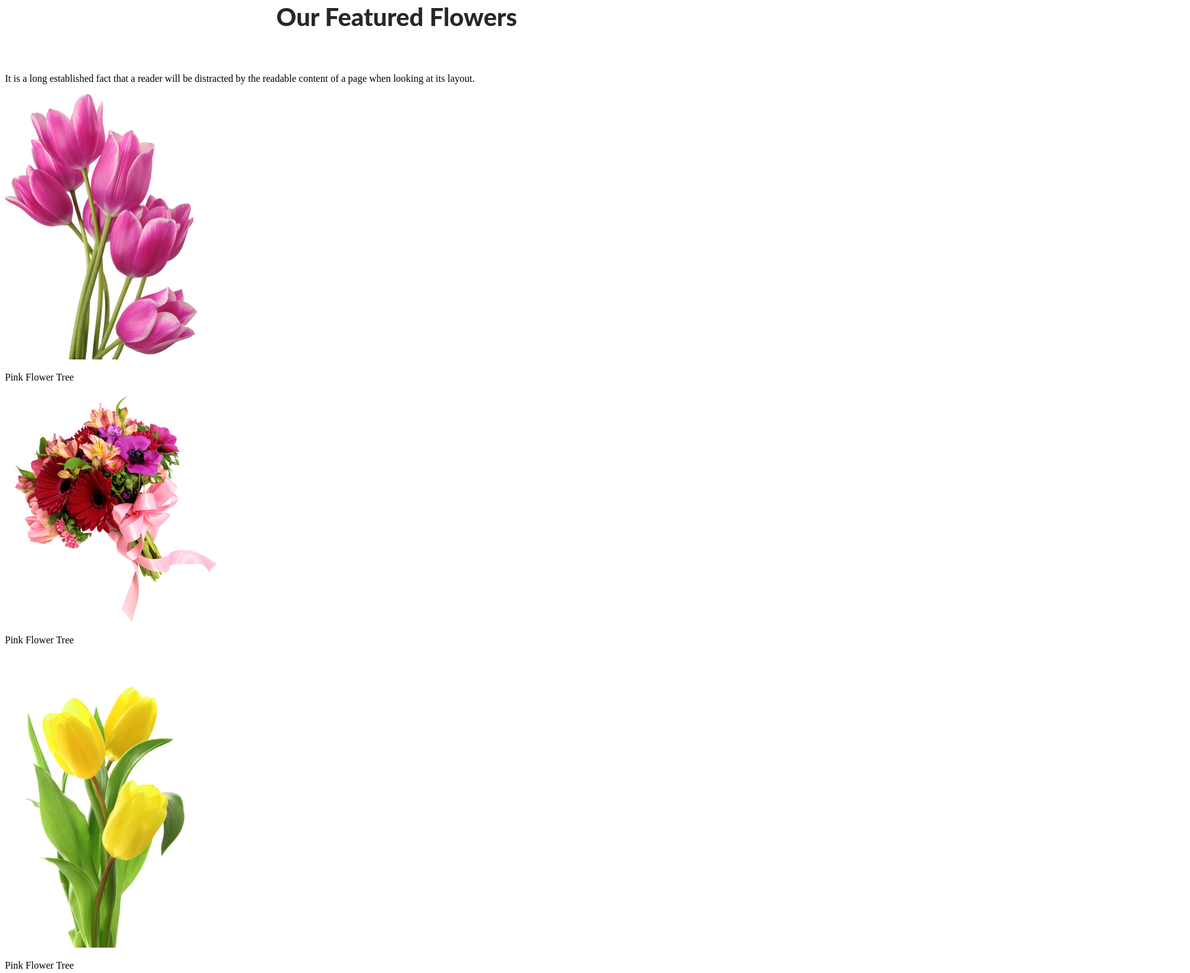
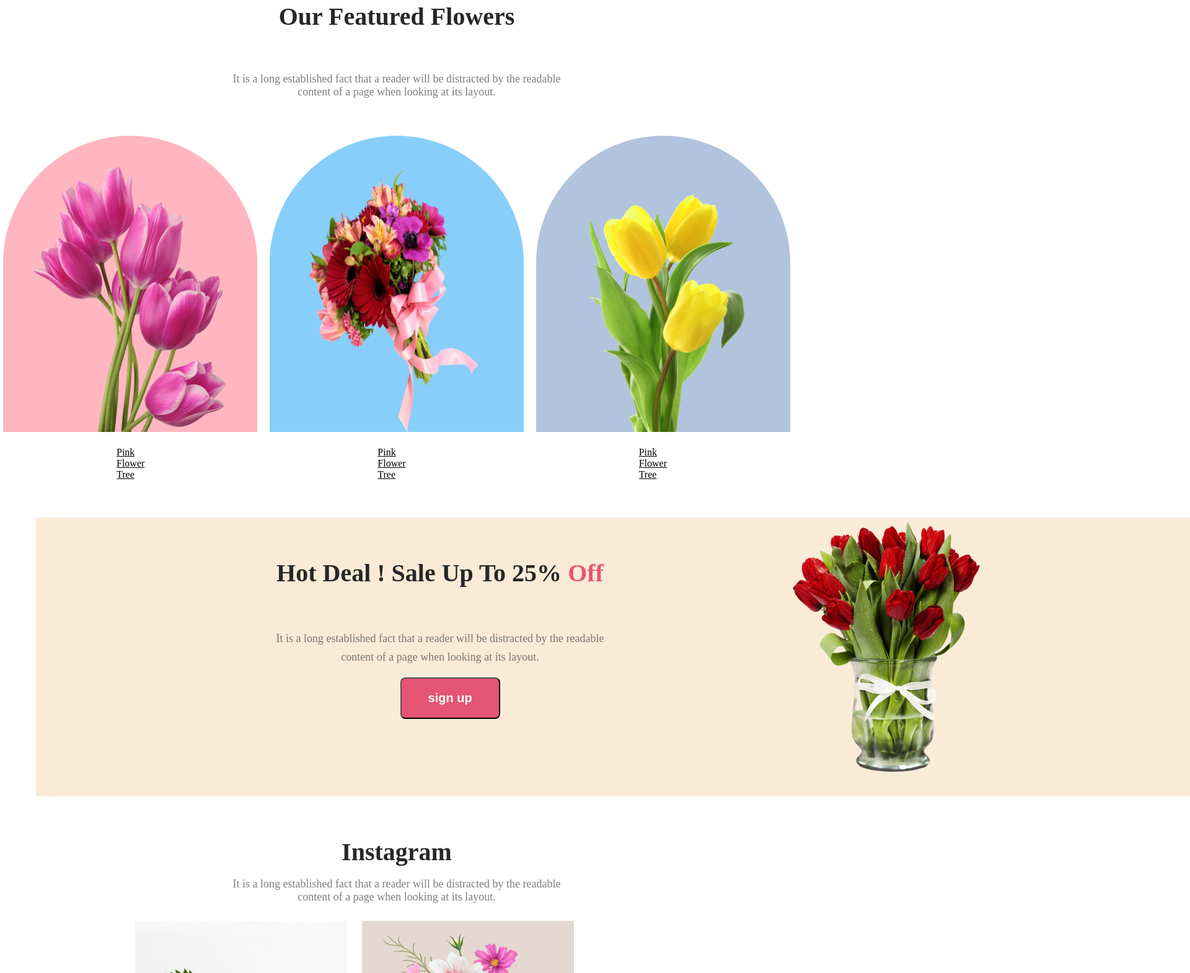
Before and after one commit to SanjidaRubel/my-flower-shop, a plain HTML site: page index.html in a window 1280 px wide. Shown: the part 922-2492 px from the top of the page at 62% size, 1920 px wide, since content can reach past the window. Drawn offline with Linux system fonts and the light colour scheme.

Commit message:
added till subscriber

```diff
--- a/flower.css
+++ b/flower.css
@@ -54,11 +54,185 @@
 /* style of feature */
 
 .feature-title{
+color: #272727;
+text-align: center;
+font-size: 40px;
+font-weight: 800px;
+
+}
+
+
+.feature-description{
+
+    color: rgba(39, 39, 39, 0.60);
+    text-align: center;
+    font-size: 18px;
+    font-weight: 400;
+    margin: 0px 0px 50px;
+}
+
+.feature-image-all{
+    display: flex;
+    justify-content: center;
+
+}
+
+.f-i-caption{
+    display: flex;
+    justify-content: center;
+}
+
+.f-i-c{
+  margin: 10px 180px;
+  text-decoration: underline;
+}
+
+
+.feature-image-1{
+
+border-radius: 300px 300px 0px 0px;
+background-color: lightpink;
+padding: 50px 50px 0px 50px;
+margin: 10px 10px;
+width: 310px;
+height: 428px;
+
+}
+
+
+.feature-image-2{
+border-radius: 300px 300px 0px 0px;
+background-color: lightskyblue;
+padding: 50px 50px 0px 50px;
+margin: 10px 10px;
+width: 310px;
+height: 428px;
+}
+
+
+.feature-image-3{
+border-radius: 300px 300px 0px 0px;
+background-color: lightsteelblue;
+padding: 50px 50px 0px 50px;
+margin: 10px 10px;
+width: 310px;
+height: 428px;
+}
+
+
+
+  /* style of hot deal */
+
+.hot-deal{
+    background-color: antiquewhite;
+    justify-content: center;
+    display: flex;
+    width: 1922px;
+    height: 450px;
+    margin: 50px;
+
+}
+
+.hot-deal-title{
+color: #272727;
+text-align: center;
+font-size: 40px;
+font-weight: 800;;
+}
+.off{
+    color: #E55473;
+}
+
+.hot-deal-description{
+    color: rgba(39, 39, 39, 0.60);
+text-align: center;
+font-size: 18px;
+font-weight: 400;
+line-height: 30px;
+}
+.hot-deal-btn{
+    margin-left: 200px;
+}
+
+
+
+.hot-deal-image{
+    width: 318px;
+    height: 420px;
+    margin-left: 300px;
+}
+
+
+/* style of insta */
+
+.insta-title{
+color: #272727;
+text-align: center;
+font-size: 40px;
+font-weight: 800;
+margin-bottom: 0px;
+}
+.insta-about{
+color: rgba(39, 39, 39, 0.60);
+text-align: center;
+font-size: 18px;
+font-weight: 400;
+}
+
+
+.insta-image-all{
+    margin-left: 200px;
+}
+.insta-image{
+    margin: 10px;
+}
+
+
+
+ /* style of get */
+
+  .get{
+    width: 1440px;
+height: 449px;
+border-radius: 8px;
+margin-left: 200px;
+padding-top: 100px;
+background-repeat: no-repeat;
+
+  }
+
+
+
+.get-title{
     color: #272727;
 text-align: center;
-font-family: Lato;
 font-size: 40px;
-font-style: normal;
 font-weight: 800;
-line-height: normal;
+margin-bottom: 0px;
 }
+
+.get-about{
+    color: rgba(39, 39, 39, 0.60);
+text-align: center;
+font-size: 18px;
+font-weight: 400;
+}
+
+.get-info{
+    display: flex;
+    justify-content: center;
+
+}
+
+.email{
+width: 700px;
+height: 64px;
+border-radius: 8px;
+background: #FFF;
+margin-left:0px 5000px 0px 10px;
+margin-right: 10px;
+}
+
+.placeholder{
+    text-align: center;
+}
--- a/index.html
+++ b/index.html
@@ -30,24 +30,58 @@
 
 <div class="feature-about">
     <h5 class="feature-title">Our Featured Flowers</h5>
- <p class="feature-description">It is a long established fact that a reader will be distracted by the readable content of a page when looking at its layout.
+ <p class="feature-description">It is a long established fact that a reader will be distracted by the readable <br> content of a page when looking at its layout.
 </p>
 </div>
 
 
 
-<div>
-    <div class="feature-image">
-        <img src="images/pngwing 6.png" alt="">
-        <p>Pink Flower Tree</p>
+<div class="feature-image-all">
+    <div >
+        <img class="feature-image-1" src="images/pngwing 6.png" alt="">
+        <!-- <p class="f-i-caption">Pink Flower Tree</p> -->
     </div>
-    <div class="feature-image">
-        <img src="images/pngwing 5.png" alt="">
-        <p>Pink Flower Tree</p>
+
+
+    <div >
+        <img class="feature-image-2" src="images/pngwing 5.png" alt="">
+        <!-- <p class="f-i-caption">Pink Flower Tree</p> -->
     </div>
-    <div class="feature-image">
-        <img src="images/pngwing 7.png" alt="">
-        <p>Pink Flower Tree</p>
+
+
+
+
+    <div >
+        <img class="feature-image-3" src="images/pngwing 7.png" alt="">
+        <!-- <p class="f-i-caption">Pink Flower Tree</p> -->
+    </div>
+
+</div>
+
+<div class="f-i-caption">
+    <p class="f-i-c">Pink Flower Tree</p>
+    <p class="f-i-c">Pink Flower Tree</p>
+    <p class="f-i-c">Pink Flower Tree</p>
+</div>
+
+</section>
+
+
+
+<section>
+<div class="hot-deal">
+    <div class="ht-deal-about">
+<h5 class="hot-deal-title">Hot Deal ! Sale Up To 25% <span class="off">Off</span> </h5>
+<p class="hot-deal-description">It is a long established fact that a reader will be distracted by the readable <br> content of a page when looking at its layout.</p>
+<button class= "hot-deal-btn btn"> sign up</button>
+
+    </div>
+
+
+
+    <div >
+<img src="images/pngwing 8.png" alt="" class="hot-deal-image">
+
     </div>
 </div>
 
@@ -55,9 +89,31 @@
 
 </section>
 
+<section>
+<div class="insta">
+    <h5 class="insta-title">Instagram</h5>
+    <p class="insta-about">It is a long established fact that a reader will be distracted by the readable <br> content of a page when looking at its layout.</p>
+</div>
 
+<div class="insta-image-all">
+    <img src="images/Flower 01.png" alt="" class="insta-image">
+    <img src="images/Rectangle 4.png" alt="" class="insta-image">
+    <img src="images/Rectangle 5.png" alt="" class="insta-image">
+    <img src="images/Rectangle 6.png" alt="" class="insta-image">
+</div>
 
+</section>
 
+<section style="background-image: url(images/Rectangle\ 9.png);" class="get">
+
+    <h5 class="get-title">Get The Latest Deals</h5>
+<p class="get-about">$30 coupon for first shopping</p>
+
+<div class="get-info">
+    <input class="email" placeholder ="enter your email here" class="placeholder" type="email" name="" id="">
+<button class="btn"> subscripe </button>
+</div>
+</section>
 
 </main>
 <footer></footer>
```
